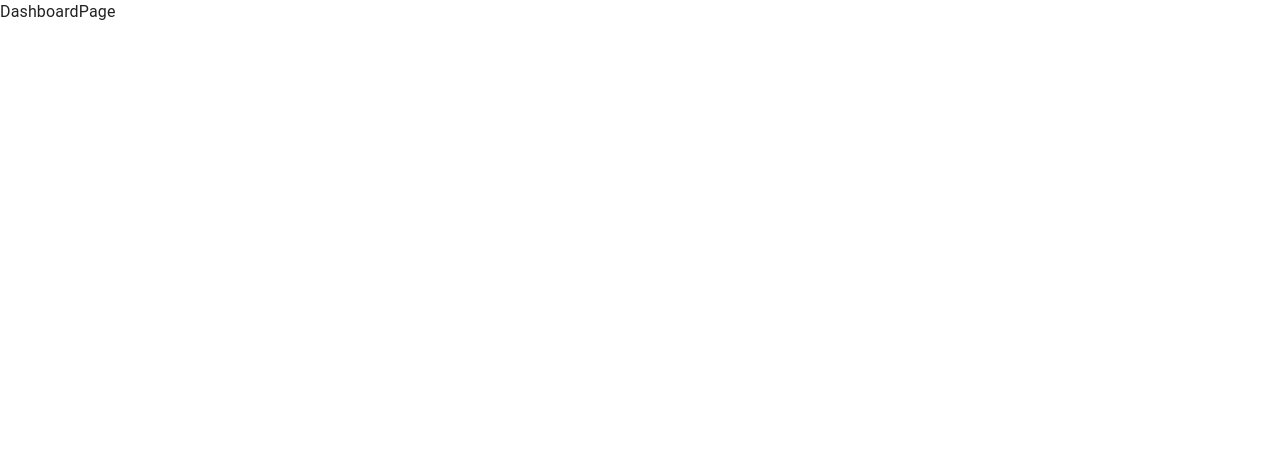
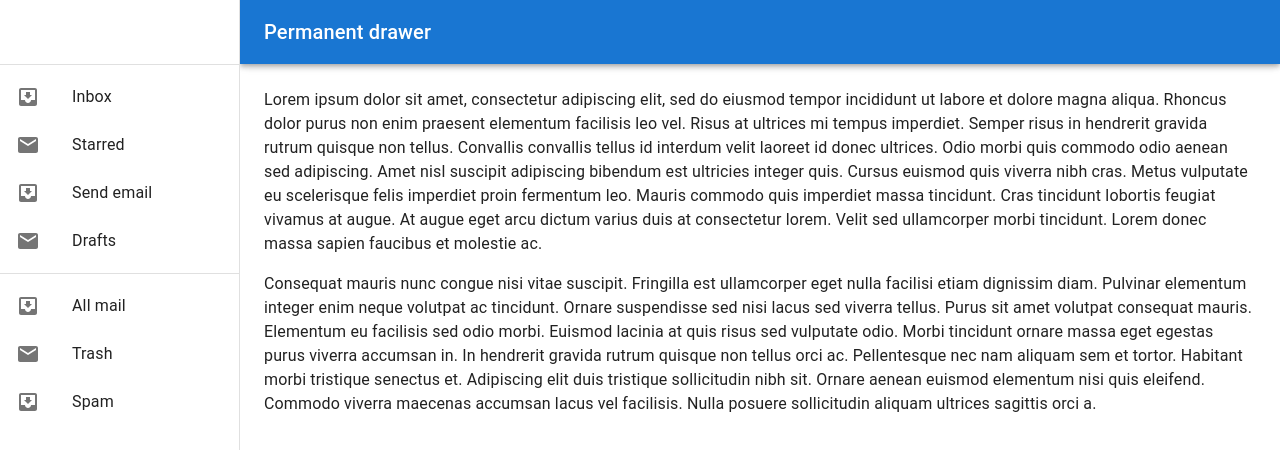
Before and after one commit to JuanZeBuilder/TT1_4, a React (Vite) app in the folder frontend/: page /dashboard in a window 1280 px wide. Shown: the top 450 px of the page. Built offline with nearby package versions, Linux system fonts and the light colour scheme.

Commit message:
Add navigation in navbar

```diff
--- a/frontend/package.json
+++ b/frontend/package.json
@@ -12,6 +12,7 @@
   "dependencies": {
     "@emotion/react": "^11.11.3",
     "@emotion/styled": "^11.11.0",
+    "@mui/icons-material": "^5.15.5",
     "@mui/material": "^5.15.5",
     "localforage": "^1.10.0",
     "match-sorter": "^6.3.3",
--- /dev/null
+++ b/frontend/src/components/Dashboard/SideNavbar.tsx
@@ -0,0 +1,114 @@
+import MailIcon from "@mui/icons-material/Mail";
+import InboxIcon from "@mui/icons-material/MoveToInbox";
+import AppBar from "@mui/material/AppBar";
+import Box from "@mui/material/Box";
+import CssBaseline from "@mui/material/CssBaseline";
+import Divider from "@mui/material/Divider";
+import Drawer from "@mui/material/Drawer";
+import List from "@mui/material/List";
+import ListItem from "@mui/material/ListItem";
+import ListItemButton from "@mui/material/ListItemButton";
+import ListItemIcon from "@mui/material/ListItemIcon";
+import ListItemText from "@mui/material/ListItemText";
+import Toolbar from "@mui/material/Toolbar";
+import Typography from "@mui/material/Typography";
+
+const drawerWidth = 240;
+
+const tabs = [
+  { label: "Overview", icon: "" },
+  { label: "Plan", icon: "" },
+];
+
+export default function PermanentDrawerLeft() {
+  return (
+    <Box sx={{ display: "flex" }}>
+      <CssBaseline />
+      <AppBar
+        position="fixed"
+        sx={{ width: `calc(100% - ${drawerWidth}px)`, ml: `${drawerWidth}px` }}
+      >
+        <Toolbar>
+          <Typography variant="h6" noWrap component="div">
+            Permanent drawer
+          </Typography>
+        </Toolbar>
+      </AppBar>
+      <Drawer
+        sx={{
+          width: drawerWidth,
+          flexShrink: 0,
+          "& .MuiDrawer-paper": {
+            width: drawerWidth,
+            boxSizing: "border-box",
+          },
+        }}
+        variant="permanent"
+        anchor="left"
+      >
+        <Toolbar />
+        <Divider />
+        <List>
+          {["Inbox", "Starred", "Send email", "Drafts"].map((text, index) => (
+            <ListItem key={text} disablePadding>
+              <ListItemButton>
+                <ListItemIcon>
+                  {index % 2 === 0 ? <InboxIcon /> : <MailIcon />}
+                </ListItemIcon>
+                <ListItemText primary={text} />
+              </ListItemButton>
+            </ListItem>
+          ))}
+        </List>
+        <Divider />
+        <List>
+          {["All mail", "Trash", "Spam"].map((text, index) => (
+            <ListItem key={text} disablePadding>
+              <ListItemButton>
+                <ListItemIcon>
+                  {index % 2 === 0 ? <InboxIcon /> : <MailIcon />}
+                </ListItemIcon>
+                <ListItemText primary={text} />
+              </ListItemButton>
+            </ListItem>
+          ))}
+        </List>
+      </Drawer>
+      <Box
+        component="main"
+        sx={{ flexGrow: 1, bgcolor: "background.default", p: 3 }}
+      >
+        <Toolbar />
+        <Typography paragraph>
+          Lorem ipsum dolor sit amet, consectetur adipiscing elit, sed do
+          eiusmod tempor incididunt ut labore et dolore magna aliqua. Rhoncus
+          dolor purus non enim praesent elementum facilisis leo vel. Risus at
+          ultrices mi tempus imperdiet. Semper risus in hendrerit gravida rutrum
+          quisque non tellus. Convallis convallis tellus id interdum velit
+          laoreet id donec ultrices. Odio morbi quis commodo odio aenean sed
+          adipiscing. Amet nisl suscipit adipiscing bibendum est ultricies
+          integer quis. Cursus euismod quis viverra nibh cras. Metus vulputate
+          eu scelerisque felis imperdiet proin fermentum leo. Mauris commodo
+          quis imperdiet massa tincidunt. Cras tincidunt lobortis feugiat
+          vivamus at augue. At augue eget arcu dictum varius duis at consectetur
+          lorem. Velit sed ullamcorper morbi tincidunt. Lorem donec massa sapien
+          faucibus et molestie ac.
+        </Typography>
+        <Typography paragraph>
+          Consequat mauris nunc congue nisi vitae suscipit. Fringilla est
+          ullamcorper eget nulla facilisi etiam dignissim diam. Pulvinar
+          elementum integer enim neque volutpat ac tincidunt. Ornare suspendisse
+          sed nisi lacus sed viverra tellus. Purus sit amet volutpat consequat
+          mauris. Elementum eu facilisis sed odio morbi. Euismod lacinia at quis
+          risus sed vulputate odio. Morbi tincidunt ornare massa eget egestas
+          purus viverra accumsan in. In hendrerit gravida rutrum quisque non
+          tellus orci ac. Pellentesque nec nam aliquam sem et tortor. Habitant
+          morbi tristique senectus et. Adipiscing elit duis tristique
+          sollicitudin nibh sit. Ornare aenean euismod elementum nisi quis
+          eleifend. Commodo viverra maecenas accumsan lacus vel facilisis. Nulla
+          posuere sollicitudin aliquam ultrices sagittis orci a.
+        </Typography>
+      </Box>
+    </Box>
+  );
+}
--- a/frontend/src/components/Navbar/Navbar.tsx
+++ b/frontend/src/components/Navbar/Navbar.tsx
@@ -1,7 +1,9 @@
 // Navbar.tsx
 
+import "./Navbar.css";
+
 import React, { useState } from "react";
-import "./Navbar.css";
+import { useNavigate } from "react-router-dom";
 
 interface NavbarProps {
   // Add any props if needed
@@ -9,9 +11,11 @@
 
 const Navbar: React.FC<NavbarProps> = () => {
   const [activeNavItem, setActiveNavItem] = useState<string>("home");
+  const navigate = useNavigate();
 
   const handleNavItemClick = (itemName: string) => {
     setActiveNavItem(itemName);
+    navigate(itemName);
   };
 
   return (
--- a/frontend/src/pages/DashboardPage.tsx
+++ b/frontend/src/pages/DashboardPage.tsx
@@ -1,4 +1,10 @@
+import SideNavbar from "../components/Dashboard/SideNavbar";
+
 const DashboardPage = () => {
-  return <div>DashboardPage</div>;
+  return (
+    <>
+      <SideNavbar />\
+    </>
+  );
 };
 export default DashboardPage;
```
Also changed, not shown: 1 other file (tests, documents, lock files or other folders).
